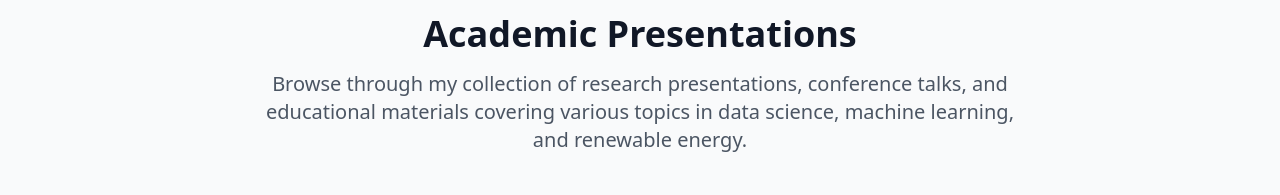
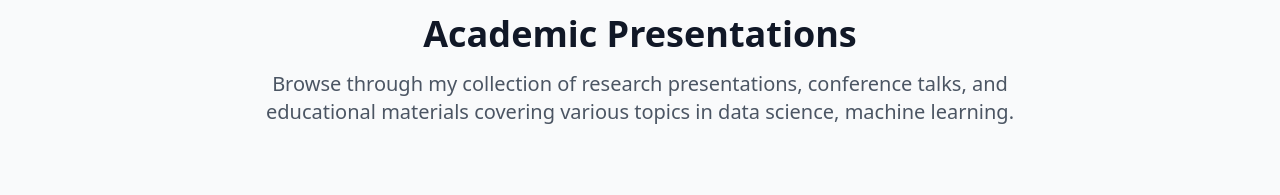
Before and after one commit to fakhitah3/my-page, a React (Vite) app: page /slides in a window 1280 px wide. Shown: the part 130-325 px from the top of the page. Built offline with nearby package versions, Linux system fonts and the light colour scheme; no server answers.

Commit message:
Updated Slides.tsx

```diff
--- a/src/pages/Slides.tsx
+++ b/src/pages/Slides.tsx
@@ -55,7 +55,7 @@ const Slides = () => {
           </h1>
           <p className="text-xl text-gray-600 max-w-3xl mx-auto">
             Browse through my collection of research presentations, conference talks, and educational materials
-            covering various topics in data science, machine learning, and renewable energy.
+            covering various topics in data science, machine learning.
           </p>
         </div>
 
```
